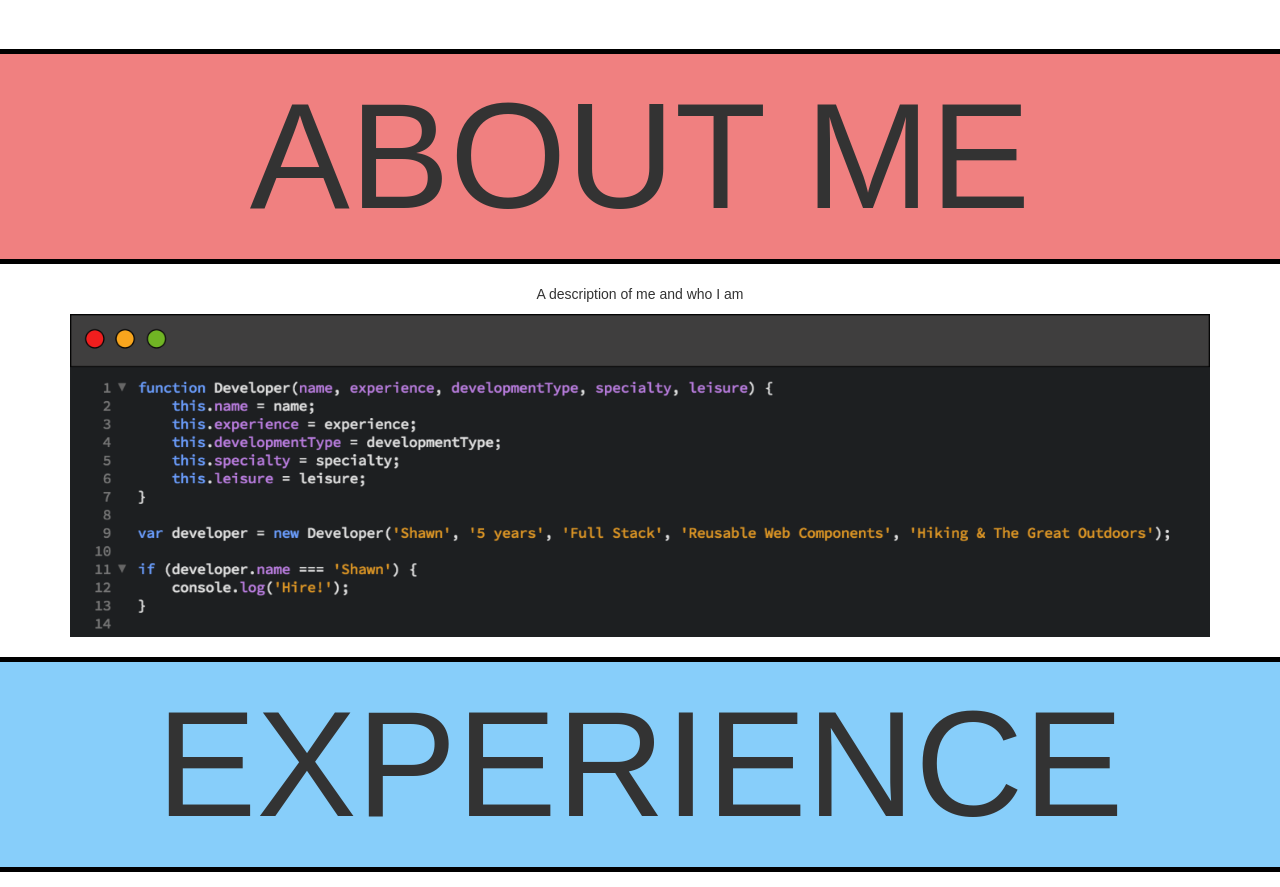
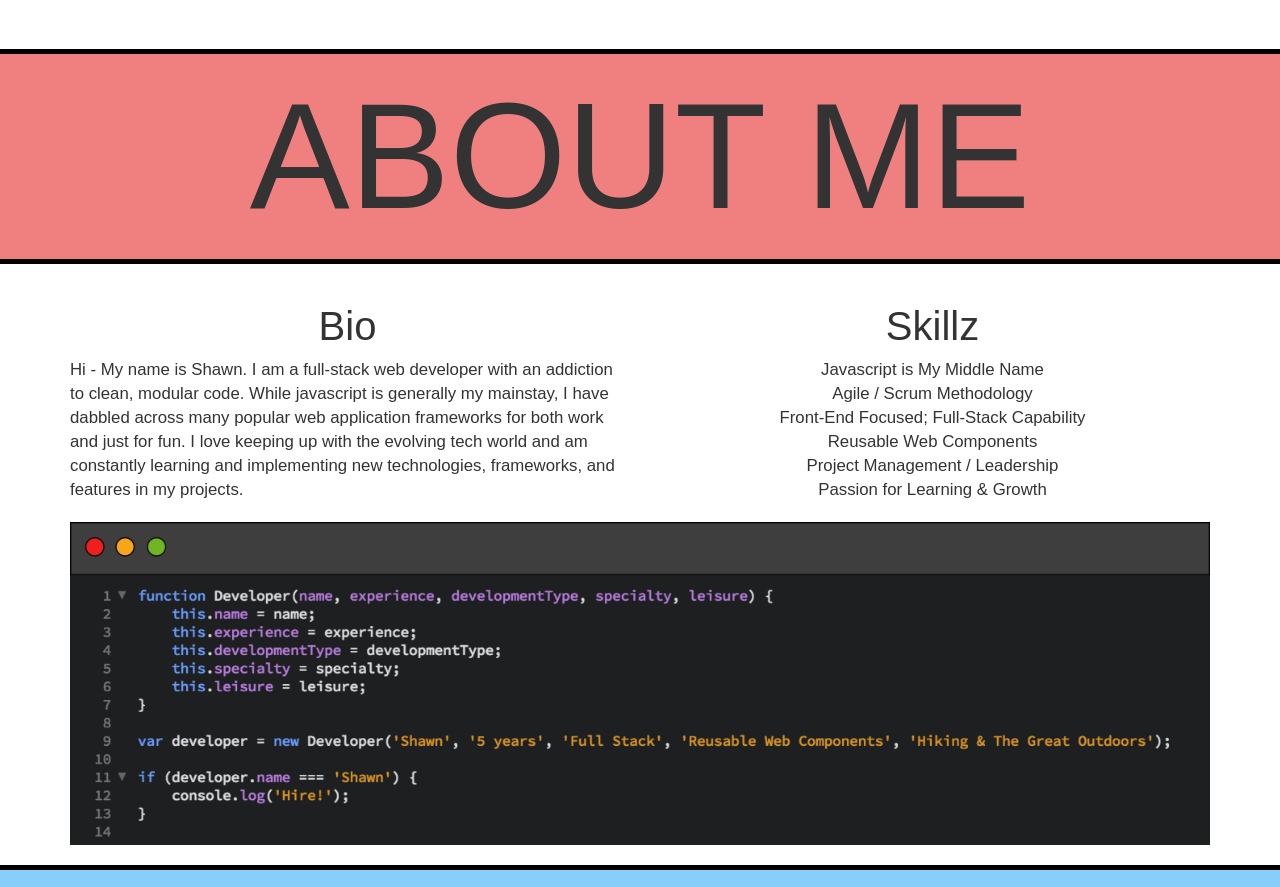
Before and after one commit to shawnsolo/shawnsolo.github.io, a website: page index.html in a window 1280 px wide. Shown: the part 846-1733 px from the top of the page. Drawn offline with Linux system fonts and the light colour scheme; a web font is replaced by a local one.

Commit message:
logo and styles

```diff
--- a/app/assets/scss/style.scss
+++ b/app/assets/scss/style.scss
@@ -2,11 +2,16 @@ section {
   font-family: 'Doppio One', sans-serif;
   border-bottom: 5px solid black;
 }
-section h1 {
+section {
+  h1 {
     font-size: 60px;
     margin-bottom:20px;
     @media (min-width: 1200px) {
       font-size: 150px;
+    }
+  }
+  h2 {
+    font-size: 40px;
   }
 }
 
@@ -27,7 +32,20 @@ section h1 {
   text-align: center;
   background: lightblue url('../images/mountains5.png') no-repeat;
   background-size: cover;
+  background-position: center top;
   height: 400px;
+  .img-container {
+    margin-top: 30px;
+    width: 300px;
+    height: 290px;
+    display: inline-block;
+    background: rgba(210,210,210,0.9);
+    border-radius: 50%;
+    img {
+      width: 100%;
+      margin-top: -3px;
+    }
+  }
 }
 
 #overview-section {
@@ -68,15 +86,6 @@ section h1 {
       }
     }
   }
-  .code-example {
-    img {
-      display: none;
-      @media (min-width: 768px) {
-        display: block;
-        width: 100%;
-      }
-    }
-  }
 }
 
 #experience-section {
@@ -97,11 +106,26 @@ section h1 {
   background: lightcoral;
   text-align: center;
   .detail-about {
+    font-size: 1.2em;
     border-top: 5px solid black;
     background: white;
     padding: 20px;
+    .code-example {
       img {
+        display: none;
+        @media (min-width: 768px) {
+          display: block;
           width: 100%;
+        }
+      }
+    }
+    p {
+      text-align: left;
+      margin-bottom: 20px;
+    }
+    ul {
+      list-style-type: none;
+      padding: 0;
     }
   }
 }
--- a/index.html
+++ b/index.html
@@ -9,7 +9,9 @@
     <link href="app/assets/css/angular-bootstrap-lightbox.css" rel="stylesheet">
 </head>
 <body ng-controller="mainController">
-<section id="hero-section" ng-style="{'background-color': bgColor}"></section>
+<section id="hero-section" ng-style="{'background-color': bgColor}">
+  <div class="img-container"><img ng-src="app/assets/images/aboutShawn.png"></div>
+</section>
 <section id="overview-section">
     <div class="container">
         <div class="row">
@@ -41,10 +43,10 @@
                     <ul>
                         <li><img ng-src="app/assets/images/angular.png"></li>
                         <li><img ng-src="app/assets/images/mongo.png"></li>
-                        <li><img ng-src="app/assets/images/react.png"></li>
+                        <!-- <li><img ng-src="app/assets/images/react.png"></li> -->
                         <li><img ng-src="app/assets/images/git.png"></li>
                         <li><img ng-src="app/assets/images/yo.png"></li>
-                        <li><img ng-src="app/assets/images/bootstrap.png"></li>
+                        <!-- <li><img ng-src="app/assets/images/bootstrap.png"></li> -->
                         <li><img ng-src="app/assets/images/ruby.png"></li>
                         <li><img ng-src="app/assets/images/npm.png"></li>
                         <li><img ng-src="app/assets/images/sass.png"></li>
@@ -65,11 +67,31 @@
     <div class="detail-about">
         <div class="container">
           <div class="row">
-                <div class="col-sm-6 col-sm-offset-3">
+            <div class="col-sm-6">
+              <h2>Bio</h2>
               <p>
-                        A description of me and who I am
+                Hi - My name is Shawn. I am a full-stack web developer with an addiction to clean,
+                modular code. While javascript is generally my mainstay, I have dabbled across
+                many popular web application frameworks for both work and just for fun. I love
+                keeping up with the evolving tech world and am constantly learning and
+                implementing new technologies, frameworks, and features in my projects.
               </p>
             </div>
+            <div class="col-sm-6">
+              <h2>Skillz</h2>
+              <div>
+                <ul>
+                  <li>Javascript is My Middle Name</li>
+                  <li>Agile / Scrum Methodology</li>
+                  <li>Front-End Focused; Full-Stack Capability</li>
+                  <li>Reusable Web Components</li>
+                  <li>Project Management / Leadership</li>
+                  <li>Passion for Learning & Growth</li>
+                </ul>
+              </div>
+            </div>
+          </div>
+            <div class="row">
               <div class="col-sm-12 code-example">
                   <img ng-src="app/assets/images/code.png">
               </div>
```
Also changed, not shown: app/assets/css/base.min.css, app/assets/css/style.min.css, app/assets/images/aboutShawn.png (added). Lines whose indentation alone changed are shown as unchanged.
